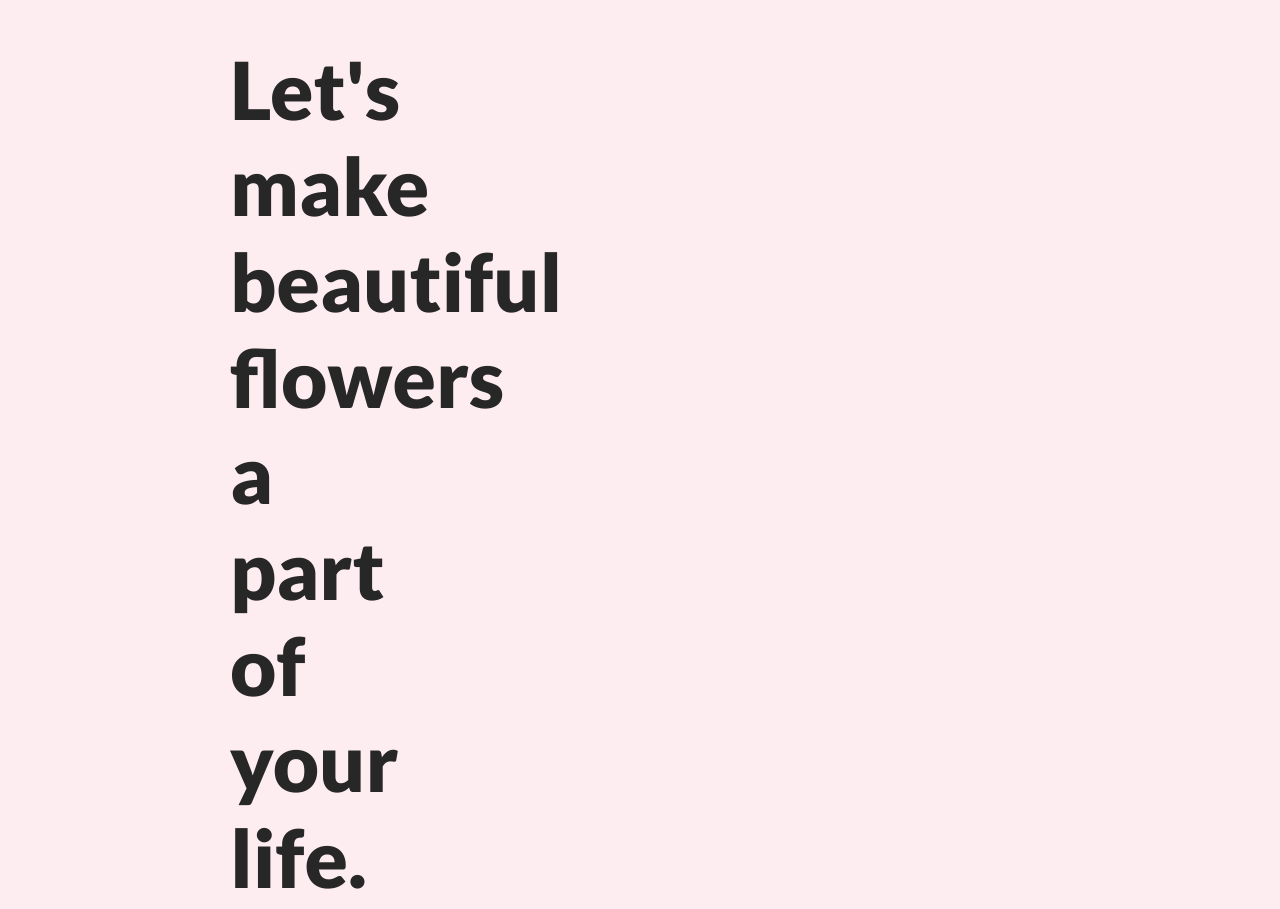
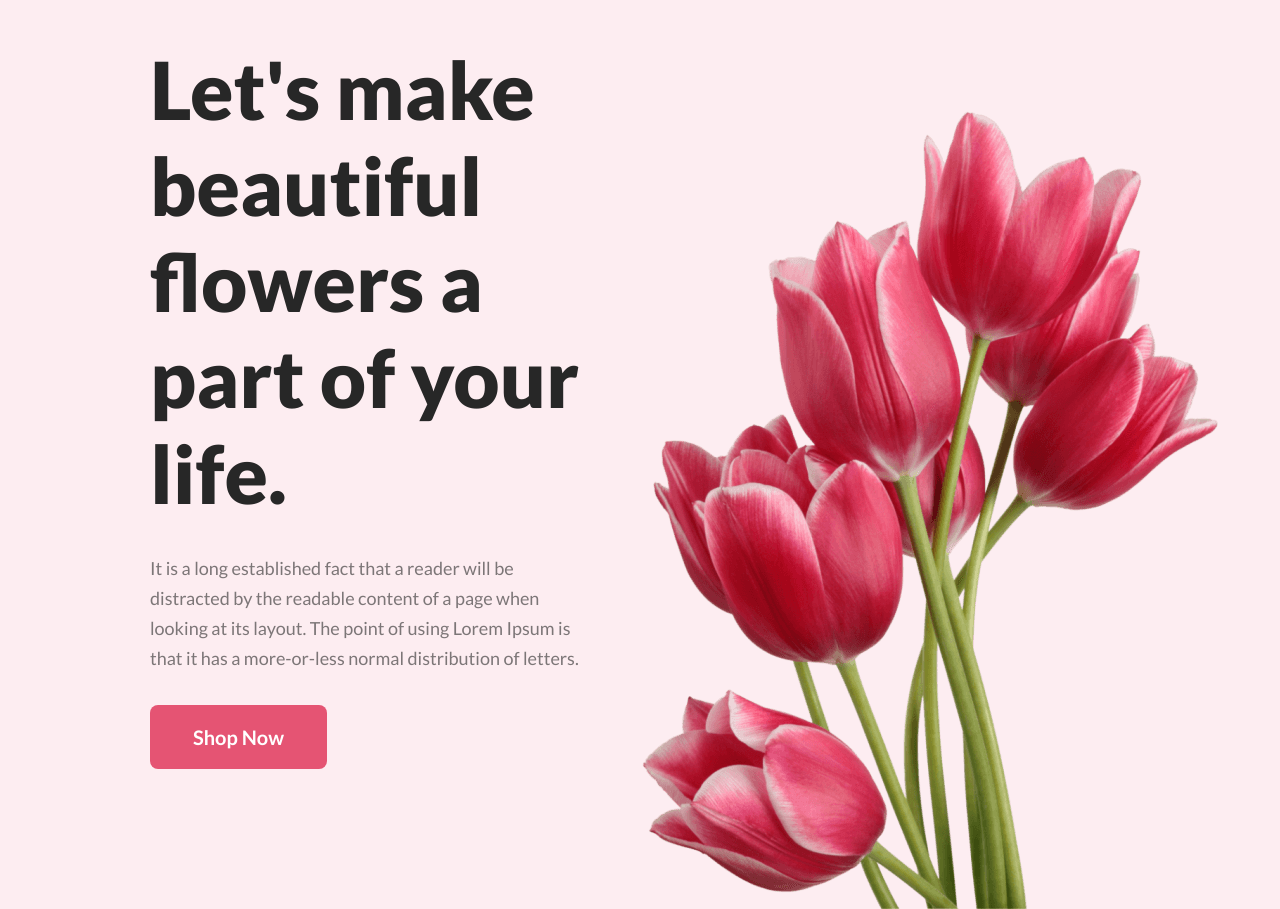
Before and after one commit to suru1849/flower-shop-assignment-01, a plain HTML site: page index.html in a window 1280 px wide. Shown: the part 156-1065 px from the top of the page. Drawn offline with Linux system fonts and the light colour scheme.

Commit message:
Header-section KHUDAR-KOSOM finished :V

```diff
--- a/styles/style.css
+++ b/styles/style.css
@@ -28,11 +28,13 @@ header {
   background-color: #e554731a;
   background-image: url("../images/pngwing\ 10.png");
   background-repeat: no-repeat;
-  background-position: 90% 100%;
+  background-position: 95% 100%;
 }
 
 .header-content {
-  padding: 197px 972px 147px 230px;
+  text-align: left;
+  padding: 197px 690px 140px 150px;
+  margin-bottom: 180px;
 }
 
 .header-content-tittle {
```
